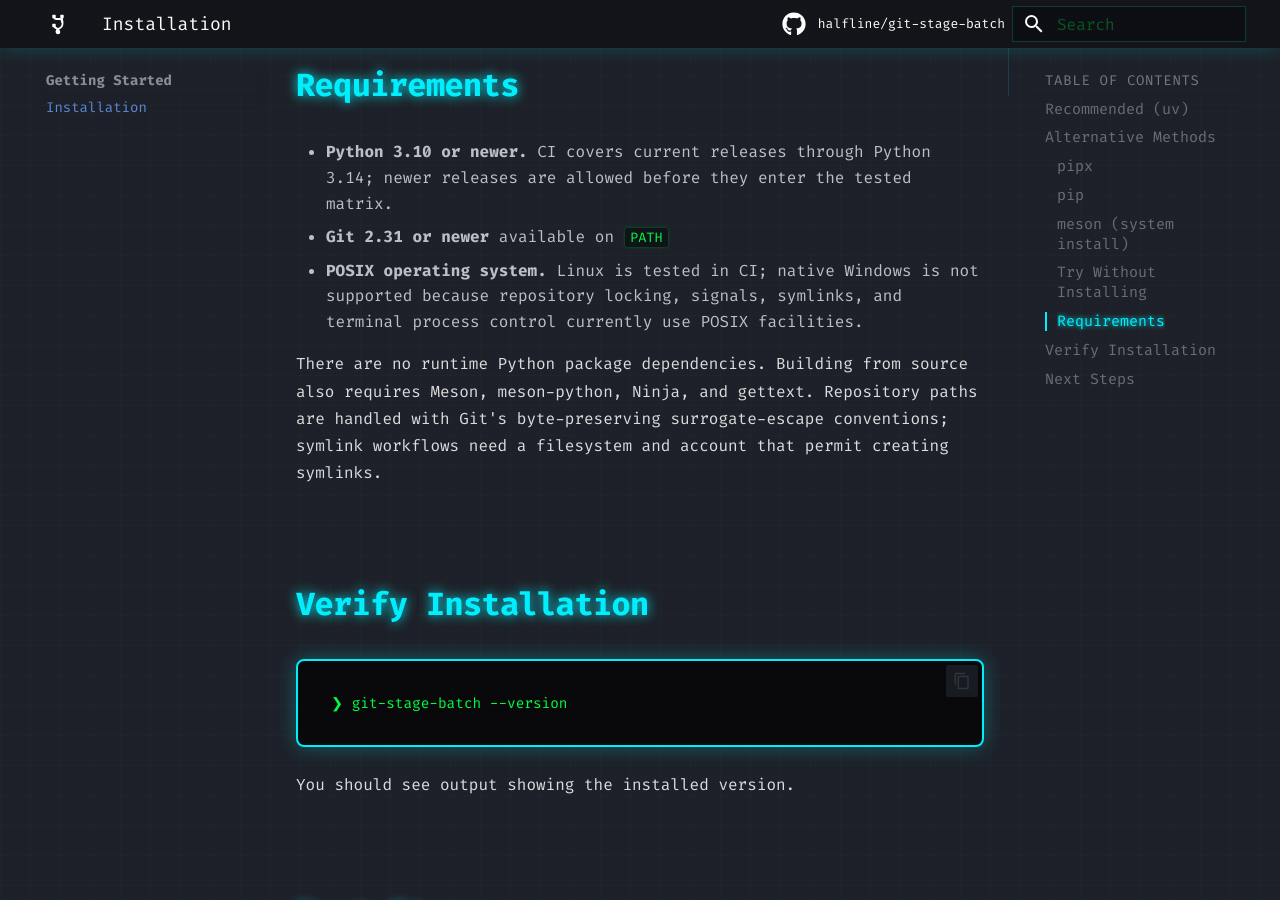
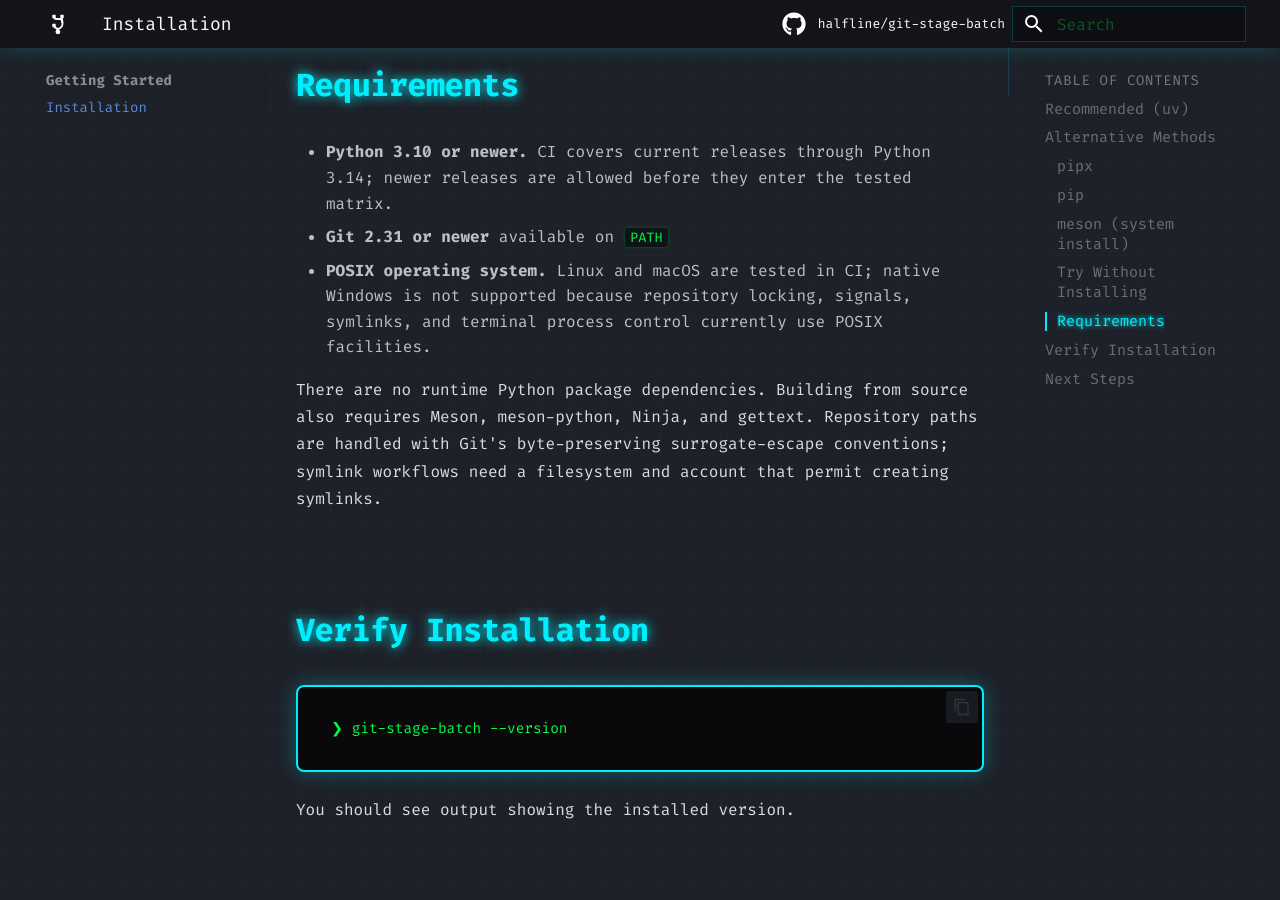
Before and after one commit to halfline/git-stage-batch, an MkDocs documentation site: the page built from docs/installation.md, in a window 1280 px wide and 900 px high, scrolled down 2212 px. Built offline with MkDocs 1.6.1 and Material for MkDocs 9.7.7, drawn with Linux system fonts in a browser that asks for light colours; comment, search, counter and statistics services are not loaded.

Commit message:
ci: Exercise the documented macOS platform
Continuous integration tests current Python releases and exercises the
minimum promised Git release on Linux.

The project describes POSIX support while only Linux behavior is checked,
leaving macOS compatibility as an unverified public promise.

This commit enforces the documented platform promise with a macOS test job,
matching package metadata, architecture coverage, and platform documentation.
It also makes test assumptions honor platform-specific process execution,
page sizes, editor syntax, and filesystem path capabilities.

```diff
--- a/docs/installation.md
+++ b/docs/installation.md
@@ -73,9 +73,9 @@
 - **Python 3.10 or newer.** CI covers current releases through Python 3.14;
   newer releases are allowed before they enter the tested matrix.
 - **Git 2.31 or newer** available on `PATH`
-- **POSIX operating system.** Linux is tested in CI; native Windows is not
-  supported because repository locking, signals, symlinks, and terminal process
-  control currently use POSIX facilities.
+- **POSIX operating system.** Linux and macOS are tested in CI; native Windows
+  is not supported because repository locking, signals, symlinks, and terminal
+  process control currently use POSIX facilities.
 
 There are no runtime Python package dependencies. Building from source also
 requires Meson, meson-python, Ninja, and gettext. Repository paths are handled
--- a/pyproject.toml
+++ b/pyproject.toml
@@ -13,6 +13,7 @@
 classifiers = [
     "Development Status :: 4 - Beta",
     "Environment :: Console",
+    "Operating System :: MacOS :: MacOS X",
     "Operating System :: POSIX",
     "Operating System :: POSIX :: Linux",
     "Intended Audience :: Developers",
```
Also changed, not shown: README.md (+2 -1 lines), 8 other files.
